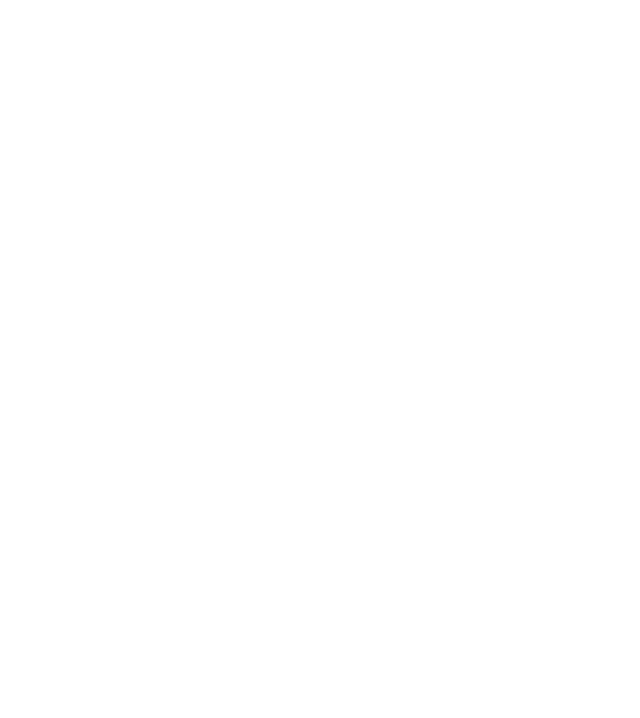
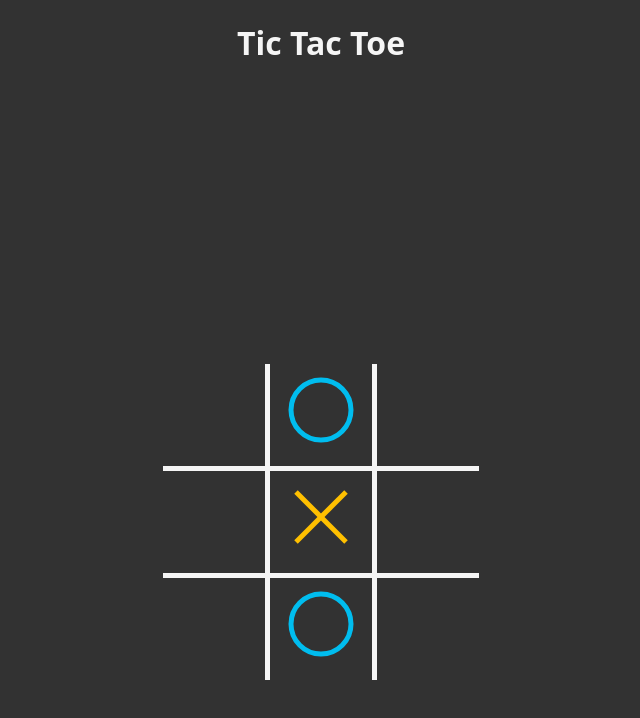
Before and after one commit to NormannBlum/TicTacToe, a plain HTML site: page index.html in a window 1280 px wide. Shown: the whole page, without its empty margins (319-959 px from the left). Drawn offline with Linux system fonts and the light colour scheme.

Commit message:
first functions and basic design

```diff
--- a/index.html
+++ b/index.html
@@ -1,15 +1,17 @@
 <!DOCTYPE html>
 <html lang="en">
-<head>
-    <meta charset="UTF-8">
-    <meta name="viewport" content="width=device-width, initial-scale=1.0">
+  <head>
+    <meta charset="UTF-8" />
+    <meta name="viewport" content="width=device-width, initial-scale=1.0" />
     <title>TicTacToe</title>
-    <link rel="stylesheet" href="style.css">
-</head>
-<body>
+    <link rel="stylesheet" href="style.css" />
+  </head>
+  <body onload="init()">
+    <h1>Tic Tac Toe</h1>
 
-
+    <div id='content'></div>
+    <div id='svg-container'></div>
 
     <script src="script.js"></script>
-</body>
+  </body>
 </html>
--- a/script.js
+++ b/script.js
@@ -0,0 +1,56 @@
+let fields = [null, "circle", null, null, "cross", null, null, "circle", null];
+
+function init() {
+  render();
+}
+
+function render() {
+  let contentDiv = document.getElementById("content");
+  let tableHTML = "<table>";
+
+  for (let i = 0; i < 3; i++) {
+    tableHTML += "<tr>";
+    for (let j = 0; j < 3; j++) {
+      let index = i * 3 + j;
+      let value = fields[index];
+      let symbol = "";
+
+      if (value === "cross") {
+        symbol = renderSVGCross();
+      } else if (value === "circle") {
+        symbol = renderSVGCircle();
+      }
+
+      tableHTML += `<td class="${
+        value === "circle" ? "circle" : ""
+      }">${symbol}</td>`;
+    }
+    tableHTML += "</tr>";
+  }
+
+  tableHTML += "</table>";
+  contentDiv.innerHTML = tableHTML;
+}
+
+function renderSVGCircle() {
+  return `
+        <svg width="70" height="70">
+            <circle cx="35" cy="35" r="30" fill="none" stroke="#00BDEF" stroke-width="5">
+                <animate attributeName="stroke-dasharray" from="0,200" to="188,200" dur="125ms" fill="freeze" />
+            </circle>
+        </svg>
+    `;
+}
+
+function renderSVGCross() {
+  return `
+        <svg width="70" height="70">
+            <line x1="10" y1="10" x2="60" y2="60" stroke="#FFC000" stroke-width="5">
+                <animate attributeName="stroke-dasharray" from="0,100" to="70,100" dur="125ms" fill="freeze" />
+            </line>
+            <line x1="10" y1="60" x2="60" y2="10" stroke="#FFC000" stroke-width="5">
+                <animate attributeName="stroke-dasharray" from="0,100" to="70,100" dur="125ms" fill="freeze" />
+            </line>
+        </svg>
+    `;
+}
--- a/style.css
+++ b/style.css
@@ -0,0 +1,44 @@
+body {
+  background-color: #323232;
+  font-family: "Open Sans", sans-serif;
+  margin: 0;
+  color: whitesmoke;
+}
+
+h1 {
+  text-align: center;
+}
+
+#content {
+  display: flex;
+  justify-content: center;
+  align-items: center;
+  margin-top: 300px;
+}
+
+table {
+  border-collapse: collapse;
+}
+table td {
+  border: 5px solid whitesmoke;
+}
+table tr:first-child td {
+  border-top: 0;
+}
+table tr td:first-child {
+  border-left: 0;
+}
+table tr:last-child td {
+  border-bottom: 0;
+}
+table tr td:last-child {
+  border-right: 0;
+}
+
+td {
+  width: 100px;
+  height: 100px;
+  text-align: center;
+  font-size: 36px;
+  font-weight: bold;
+}
```
